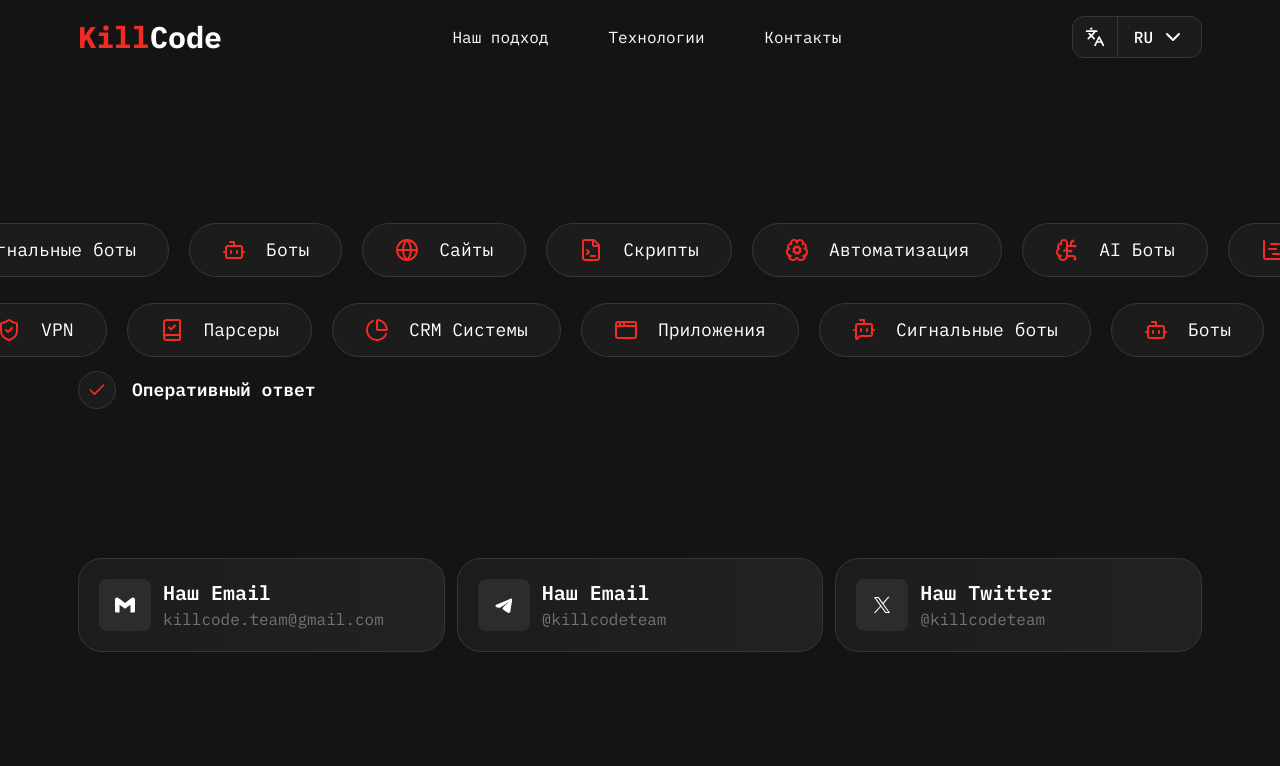
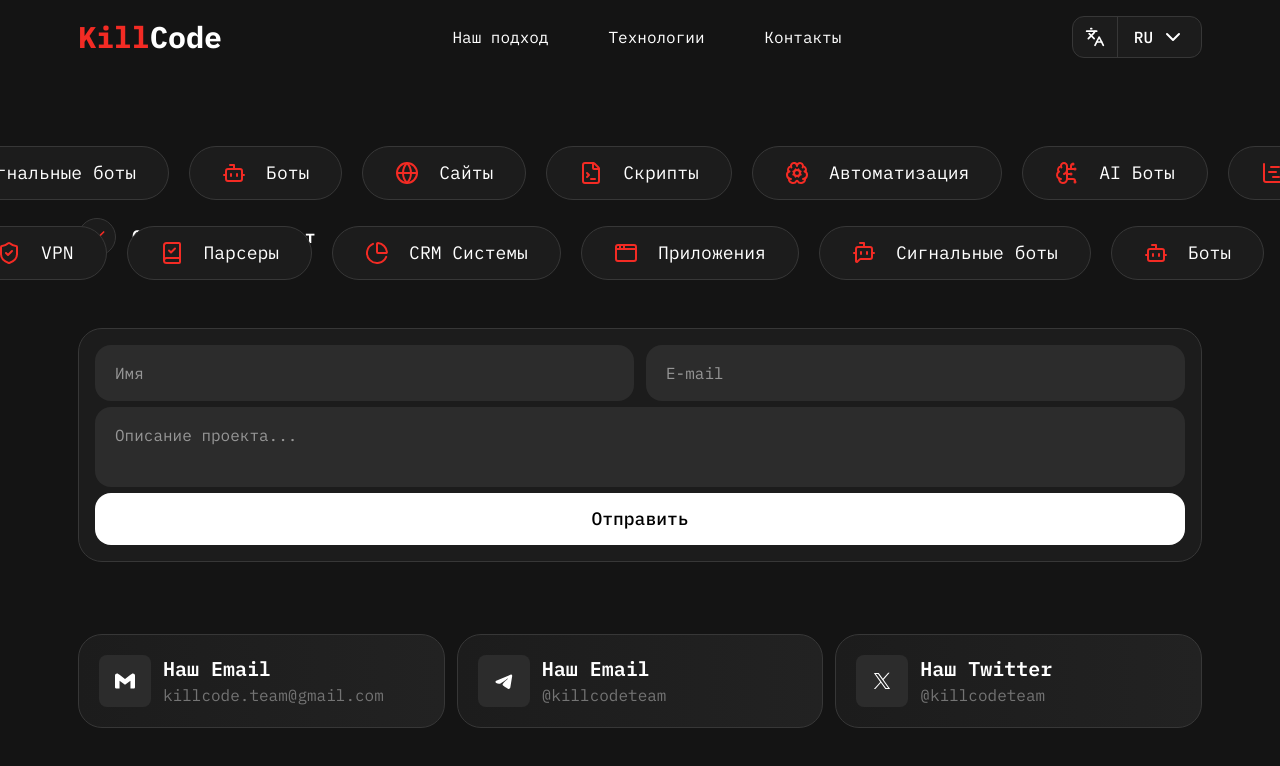
Before and after one commit to Kaden09/KillCode, a React (Vite) app: page / in a window 1280 px wide. Shown: the top 766 px of the page. Built offline with nearby package versions, Linux system fonts and the light colour scheme.

Commit message:
feat: created contacts form component

```diff
--- a/src/app/index.css
+++ b/src/app/index.css
@@ -6,12 +6,15 @@
   --color-secondary-bg: #1c1c1c;
   --color-secondary-bg-hover: #2d2d2d;
   --color-tertiary-bg: #2c2c2c;
+  --color-contrast-bg: #fff;
+  --color-contrast-bg-hover: #dfdfdf;
 
   /* Border colors */
   --color-border: #373737;
 
   /* Font colors */
   --color-secondary-font: #747474;
+  --color-tertiary-font: #000;
 
   /* Additional colors */
   --color-contrast: #f32b24;
@@ -58,5 +61,6 @@ body {
   font-family: "IBM Plex Mono", monospace;
   color: white;
   padding-inline: 78px;
-  overflow: hidden;
+  overflow-x: hidden;
+  overflow-y: auto;
 }
--- /dev/null
+++ b/src/features/contacts-section/components/ContactsForm.tsx
@@ -0,0 +1,30 @@
+function ContactsForm() {
+  return (
+    <form className="flex flex-col gap-1.5 bg-secondary-bg p-4 rounded-3xl border border-border">
+      <div className="flex gap-3">
+        <input
+          type="text"
+          placeholder="Имя"
+          className="bg-tertiary-bg rounded-2xl py-4 px-5 outline-none w-full"
+        />
+        <input
+          type="email"
+          placeholder="E-mail"
+          className="bg-tertiary-bg rounded-2xl py-4 px-5 outline-none w-full"
+        />
+      </div>
+      <textarea
+        placeholder="Описание проекта..."
+        className="bg-tertiary-bg py-4 px-5 rounded-2xl w-full h-full max-h-60 outline-none resize-none"
+      ></textarea>
+      <button
+        type="submit"
+        className="bg-contrast-bg py-3 w-full text-tertiary-font font-medium text-lg rounded-2xl cursor-pointer hover:bg-contrast-bg-hover duration-300"
+      >
+        Отправить
+      </button>
+    </form>
+  );
+}
+
+export default ContactsForm;
--- a/src/features/contacts-section/index.ts
+++ b/src/features/contacts-section/index.ts
@@ -1 +1,2 @@
 export { default as TrustItem } from "./components/TrustItem";
+export { default as ContactsForm } from "./components/ContactsForm";
--- a/src/pages/App.tsx
+++ b/src/pages/App.tsx
@@ -2,7 +2,7 @@ import { Footer } from "@/features/footer";
 import { Header } from "../features/header";
 import { ProductSection } from "@/features/products";
 import { LargeContactsList } from "@/features/contacts";
-import { TrustItem } from "@/features/contacts-section";
+import { ContactsForm, TrustItem } from "@/features/contacts-section";
 
 function App() {
   return (
@@ -10,6 +10,7 @@ function App() {
       <Header />
       <ProductSection />
       <TrustItem title="Оперативный ответ" />
+      <ContactsForm />
       <LargeContactsList />
       <Footer />
     </div>
```
